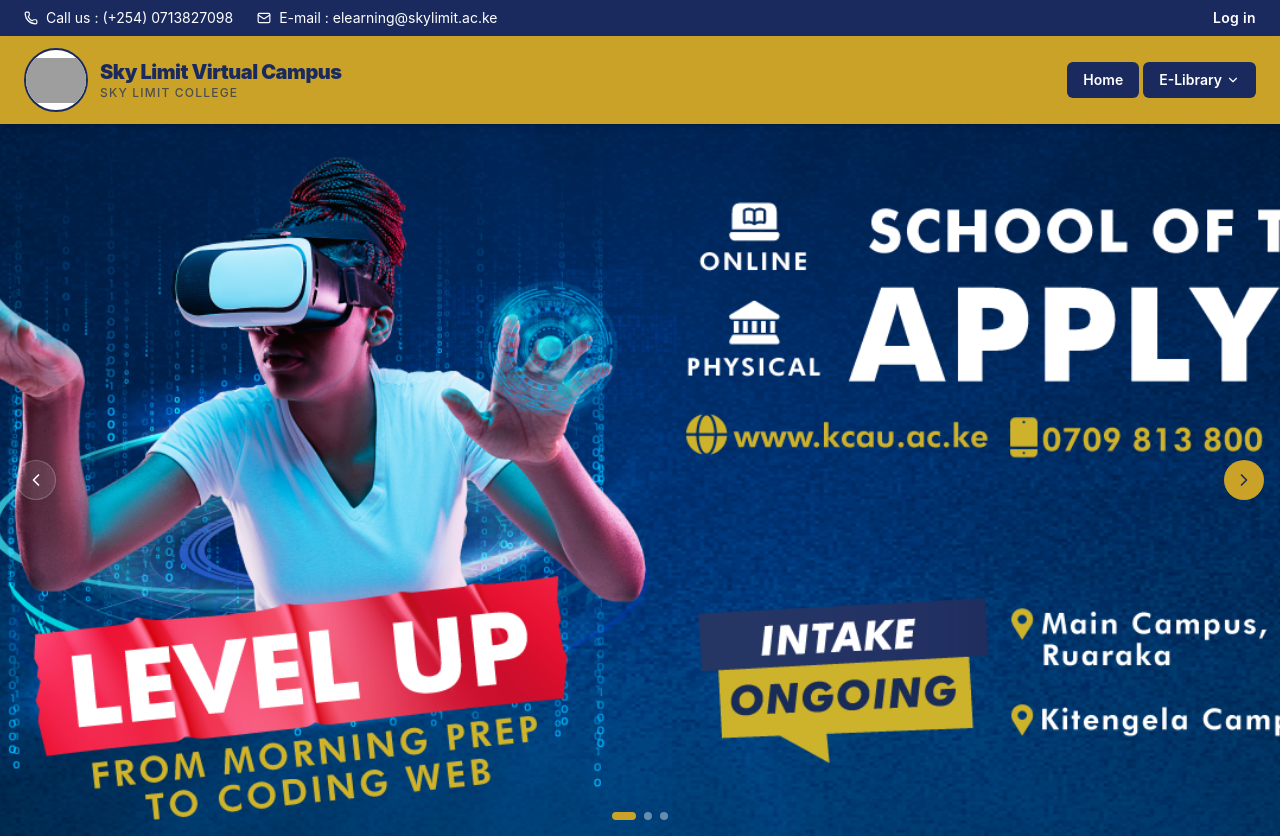
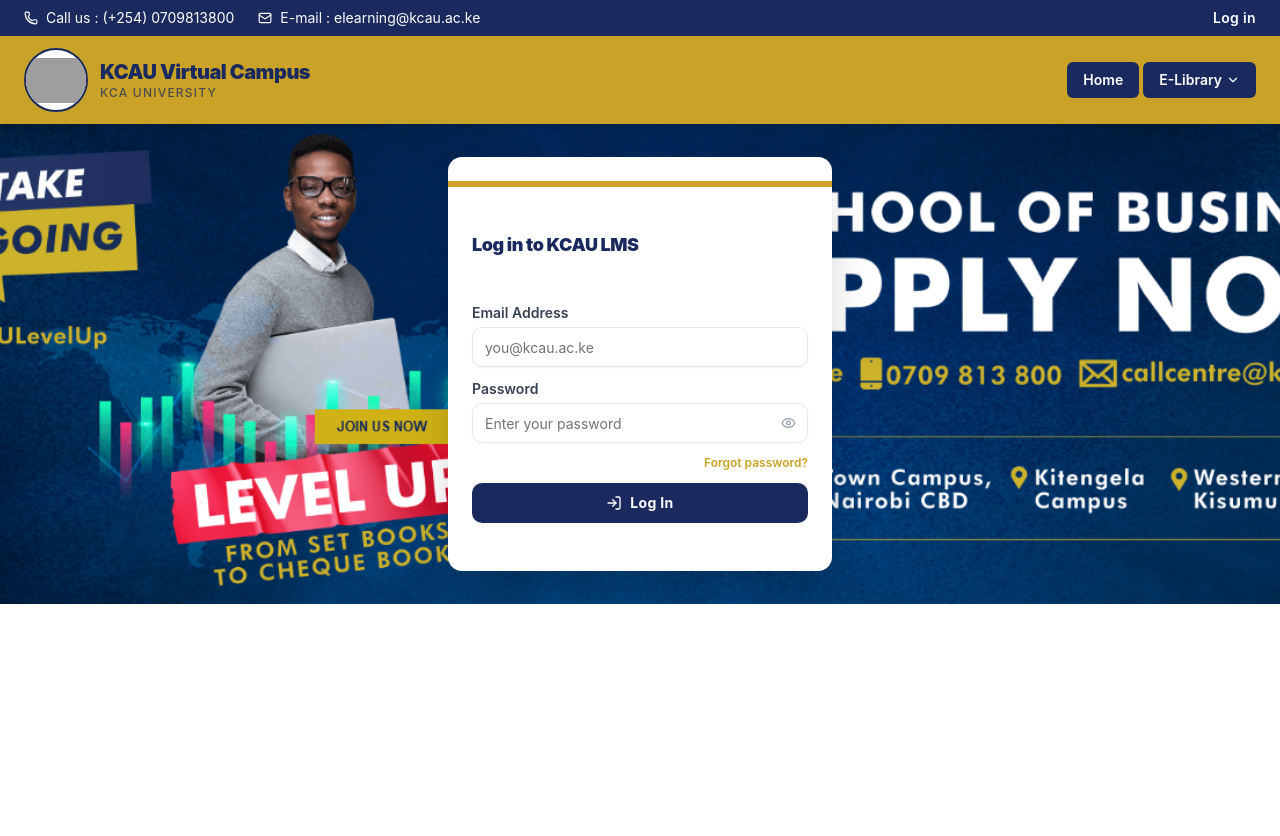
Before and after one commit to developer-austine/VirtualLMS_Frontend, a React (Vite) app: page /login in a window 1280 px wide. Shown: the top 836 px of the page. After the commit the page ends 800 px from the top, so only its background shows below. Built offline with nearby package versions, Linux system fonts and the light colour scheme; grey boxes are pictures that could not be loaded.

Commit message:
Implement the auth Ui login screen and now venture into the dashboard logic. Cool

```diff
--- a/package.json
+++ b/package.json
@@ -27,6 +27,7 @@
     "react-dom": "^19.2.0",
     "react-hook-form": "^7.71.1",
     "react-resizable-panels": "^4",
+    "react-router-dom": "^7.13.0",
     "recharts": "2.15.4",
     "sonner": "^2.0.7",
     "tailwind-merge": "^3.5.0",
--- a/src/App.tsx
+++ b/src/App.tsx
@@ -1,11 +1,18 @@
+import { BrowserRouter, Routes, Route } from "react-router-dom";
 import MainLayout from "./layout/Mainlayout";
 import HomePage from "./Features/Home/HomePage";
+import Login from "./Features/Authentication/Login";
 
 function App() {
   return (
-    <MainLayout>
-      <HomePage />
-    </MainLayout>
+    <BrowserRouter>
+      <MainLayout>
+        <Routes>
+          <Route path="/" element={<HomePage />} />
+          <Route path="/login" element={<Login />} />
+        </Routes>
+      </MainLayout>
+    </BrowserRouter>
   );
 }
 
--- /dev/null
+++ b/src/Features/Authentication/Login.tsx
@@ -0,0 +1,131 @@
+import { useState } from "react";
+import { Eye, EyeOff, LogIn } from "lucide-react";
+import { Card, CardContent, CardHeader, CardTitle } from "@/components/ui/card";
+import { Input } from "@/components/ui/input";
+import { Label } from "@/components/ui/label";
+import { Button } from "@/components/ui/button";
+
+import schoolOfBusiness from "../../assets/school-of-business.png";
+
+const Login = () => {
+  const [showPassword, setShowPassword] = useState(false);
+  const [email, setEmail] = useState("");
+  const [password, setPassword] = useState("");
+  const [loading, setLoading] = useState(false);
+
+  const handleLogin = (e: React.FormEvent) => {
+    e.preventDefault();
+    setLoading(true);
+    // TODO: wire up your auth logic here
+    setTimeout(() => setLoading(false), 1500);
+  };
+
+  return (
+    <div className="relative w-full overflow-hidden" style={{ height: "480px" }}>
+
+      {/* Background Image */}
+      <img
+        src={schoolOfBusiness}
+        alt="KCAU Virtual Campus"
+        className="absolute inset-0 w-full h-full object-cover object-center"
+      />
+
+      {/* Centered Login Card */}
+      <div className="relative z-10 flex items-center justify-center w-full h-full px-4">
+        <Card className="w-full max-w-sm shadow-2xl border-0 rounded-xl overflow-hidden">
+
+          {/* Gold top accent bar */}
+          <div className="h-1.5 w-full bg-[#c9a227]" />
+
+          <CardHeader className="pb-2 pt-5 px-6">
+            <CardTitle className="text-lg font-black text-[#1a2a5e] tracking-tight">
+              Log in to KCAU LMS
+            </CardTitle>
+          </CardHeader>
+
+          <CardContent className="px-6 pb-6 pt-1">
+            <form onSubmit={handleLogin} className="flex flex-col gap-3">
+
+              {/* Email */}
+              <div className="space-y-1">
+                <Label htmlFor="email" className="text-sm font-semibold text-gray-700">
+                  Email Address
+                </Label>
+                <Input
+                  id="email"
+                  type="email"
+                  placeholder="you@kcau.ac.ke"
+                  value={email}
+                  onChange={(e) => setEmail(e.target.value)}
+                  required
+                  className="h-10 border-gray-200 focus:border-[#c9a227] focus:ring-[#c9a227] rounded-lg text-sm"
+                />
+              </div>
+
+              {/* Password */}
+              <div className="space-y-1">
+                <Label htmlFor="password" className="text-sm font-semibold text-gray-700">
+                  Password
+                </Label>
+                <div className="relative">
+                  <Input
+                    id="password"
+                    type={showPassword ? "text" : "password"}
+                    placeholder="Enter your password"
+                    value={password}
+                    onChange={(e) => setPassword(e.target.value)}
+                    required
+                    className="h-10 border-gray-200 focus:border-[#c9a227] focus:ring-[#c9a227] rounded-lg text-sm pr-10"
+                  />
+                  <button
+                    type="button"
+                    onClick={() => setShowPassword(!showPassword)}
+                    className="absolute right-3 top-1/2 -translate-y-1/2 text-gray-400 hover:text-[#1a2a5e] transition-colors"
+                    aria-label="Toggle password visibility"
+                  >
+                    {showPassword ? <EyeOff size={15} /> : <Eye size={15} />}
+                  </button>
+                </div>
+              </div>
+
+              {/* Forgot Password */}
+              <div className="flex justify-end">
+                <a
+                  href="/forgot-password"
+                  className="text-xs text-[#c9a227] hover:text-[#a8851e] font-semibold hover:underline transition-colors"
+                >
+                  Forgot password?
+                </a>
+              </div>
+
+              {/* Submit */}
+              <Button
+                type="submit"
+                disabled={loading}
+                className="w-full h-10 bg-[#1a2a5e] hover:bg-[#132047] text-white font-bold rounded-lg tracking-wide transition-all duration-200 flex items-center justify-center gap-2"
+              >
+                {loading ? (
+                  <>
+                    <svg className="animate-spin h-4 w-4" viewBox="0 0 24 24" fill="none">
+                      <circle className="opacity-25" cx="12" cy="12" r="10" stroke="currentColor" strokeWidth="4" />
+                      <path className="opacity-75" fill="currentColor" d="M4 12a8 8 0 018-8v8z" />
+                    </svg>
+                    Logging in...
+                  </>
+                ) : (
+                  <>
+                    <LogIn size={15} />
+                    Log In
+                  </>
+                )}
+              </Button>
+
+            </form>
+          </CardContent>
+        </Card>
+      </div>
+    </div>
+  );
+};
+
+export default Login;
--- a/src/layout/Navbar.tsx
+++ b/src/layout/Navbar.tsx
@@ -1,5 +1,6 @@
 import { useState } from "react";
 import { ChevronDown, Menu, X } from "lucide-react";
+import { Link } from "react-router-dom";
 
 const navLinks = [
   { label: "Home", href: "/", hasDropdown: false },
@@ -21,10 +22,10 @@
 
   return (
     <nav className="bg-[#c9a227] shadow-md relative z-50">
-      <div className="max-w-7xl mx-auto px-6 py-3 flex items-center justify-between">
+      <div className="max-w-screen-xl mx-auto px-6 py-3 flex items-center justify-between">
+
         {/* Logo + Brand */}
-        <div className="flex items-center gap-3">
-          {/* Logo placeholder — drop your image in src/assets/logo.png */}
+        <Link to="/" className="flex items-center gap-3">
           <div className="w-16 h-16 rounded-full bg-white flex items-center justify-center overflow-hidden border-2 border-[#1a2a5e]">
             <img
               src="/assets/logo.png"
@@ -34,31 +35,25 @@
                 (e.target as HTMLImageElement).style.display = "none";
               }}
             />
-            <span className="text-[#1a2a5e] font-black text-xs text-center leading-tight hidden logo-fallback">
-              SKY LIMIT<br />COLL
+          </div>
+          <div className="flex flex-col">
+            <span className="text-[#1a2a5e] font-black text-xl tracking-tight leading-tight">
+              KCAU Virtual Campus
+            </span>
+            <span className="text-[#1a2a5e]/70 text-xs font-medium tracking-widest uppercase">
+              KCA University
             </span>
           </div>
-
-          <div className="flex flex-col">
-            <span className="text-[#1a2a5e] font-black text-xl tracking-tight leading-tight">
-              Sky Limit Virtual Campus
-            </span>
-            <span className="text-[#1a2a5e]/70 text-xs font-medium tracking-widest uppercase">
-              SKY LIMIT COLLEGE
-            </span>
-          </div>
-        </div>
+        </Link>
 
         {/* Desktop Nav Links */}
         <div className="hidden md:flex items-center gap-1">
           {navLinks.map((link) => (
             <div key={link.label} className="relative group">
-              <a
-                href={link.href}
+              <Link
+                to={link.href}
                 className="flex items-center gap-1 px-4 py-2 rounded-sm font-semibold text-sm text-white bg-[#1a2a5e] hover:bg-[#132047] transition-colors duration-200"
-                onMouseEnter={() =>
-                  link.hasDropdown && setOpenDropdown(link.label)
-                }
+                onMouseEnter={() => link.hasDropdown && setOpenDropdown(link.label)}
                 onMouseLeave={() => setOpenDropdown(null)}
               >
                 {link.label}
@@ -70,7 +65,7 @@
                     }`}
                   />
                 )}
-              </a>
+              </Link>
 
               {/* Dropdown */}
               {link.hasDropdown && link.children && (
@@ -84,13 +79,13 @@
                   onMouseLeave={() => setOpenDropdown(null)}
                 >
                   {link.children.map((child) => (
-                    <a
+                    <Link
                       key={child.label}
-                      href={child.href}
+                      to={child.href}
                       className="block px-4 py-2.5 text-sm text-[#1a2a5e] hover:bg-[#c9a227]/10 hover:text-[#c9a227] font-medium transition-colors duration-150 border-b border-gray-100 last:border-none"
                     >
                       {child.label}
-                    </a>
+                    </Link>
                   ))}
                 </div>
               )}
@@ -113,21 +108,23 @@
         <div className="md:hidden bg-[#1a2a5e] px-6 pb-4">
           {navLinks.map((link) => (
             <div key={link.label}>
-              <a
-                href={link.href}
+              <Link
+                to={link.href}
                 className="block py-2.5 text-white font-semibold border-b border-white/10 hover:text-[#c9a227] transition-colors"
+                onClick={() => setMobileOpen(false)}
               >
                 {link.label}
-              </a>
+              </Link>
               {link.hasDropdown &&
                 link.children?.map((child) => (
-                  <a
+                  <Link
                     key={child.label}
-                    href={child.href}
+                    to={child.href}
                     className="block py-2 pl-4 text-white/70 text-sm hover:text-[#c9a227] transition-colors"
+                    onClick={() => setMobileOpen(false)}
                   >
                     {child.label}
-                  </a>
+                  </Link>
                 ))}
             </div>
           ))}
--- a/src/layout/TopBar.tsx
+++ b/src/layout/TopBar.tsx
@@ -1,31 +1,33 @@
 import { Phone, Mail } from "lucide-react";
+import { Link } from "react-router-dom";
 
 const TopBar = () => {
   return (
-    <div className="top-bar bg-[#1a2a5e] text-white text-sm py-2 px-6 flex items-center justify-between">
+    <div className="bg-[#1a2a5e] text-white text-sm py-2 px-6 flex items-center justify-between">
       <div className="flex items-center gap-6">
         <a
           href="tel:+2540709813800"
           className="flex items-center gap-2 hover:text-[#c9a227] transition-colors duration-200"
         >
           <Phone size={14} />
-          <span>Call us : (+254) 0713827098</span>
+          <span>Call us : (+254) 0709813800</span>
         </a>
         <a
           href="mailto:elearning@kcau.ac.ke"
           className="flex items-center gap-2 hover:text-[#c9a227] transition-colors duration-200"
         >
           <Mail size={14} />
-          <span>E-mail : elearning@skylimit.ac.ke</span>
+          <span>E-mail : elearning@kcau.ac.ke</span>
         </a>
       </div>
 
-      <a
-        href="/login"
+      {/* React Router Link — no full page reload */}
+      <Link
+        to="/login"
         className="font-semibold tracking-wide hover:text-[#c9a227] transition-colors duration-200"
       >
         Log in
-      </a>
+      </Link>
     </div>
   );
 };
```
Also changed, not shown: src/Features/Authentication/Signup.tsx (deleted), 1 other file (tests, documents, lock files or other folders).
